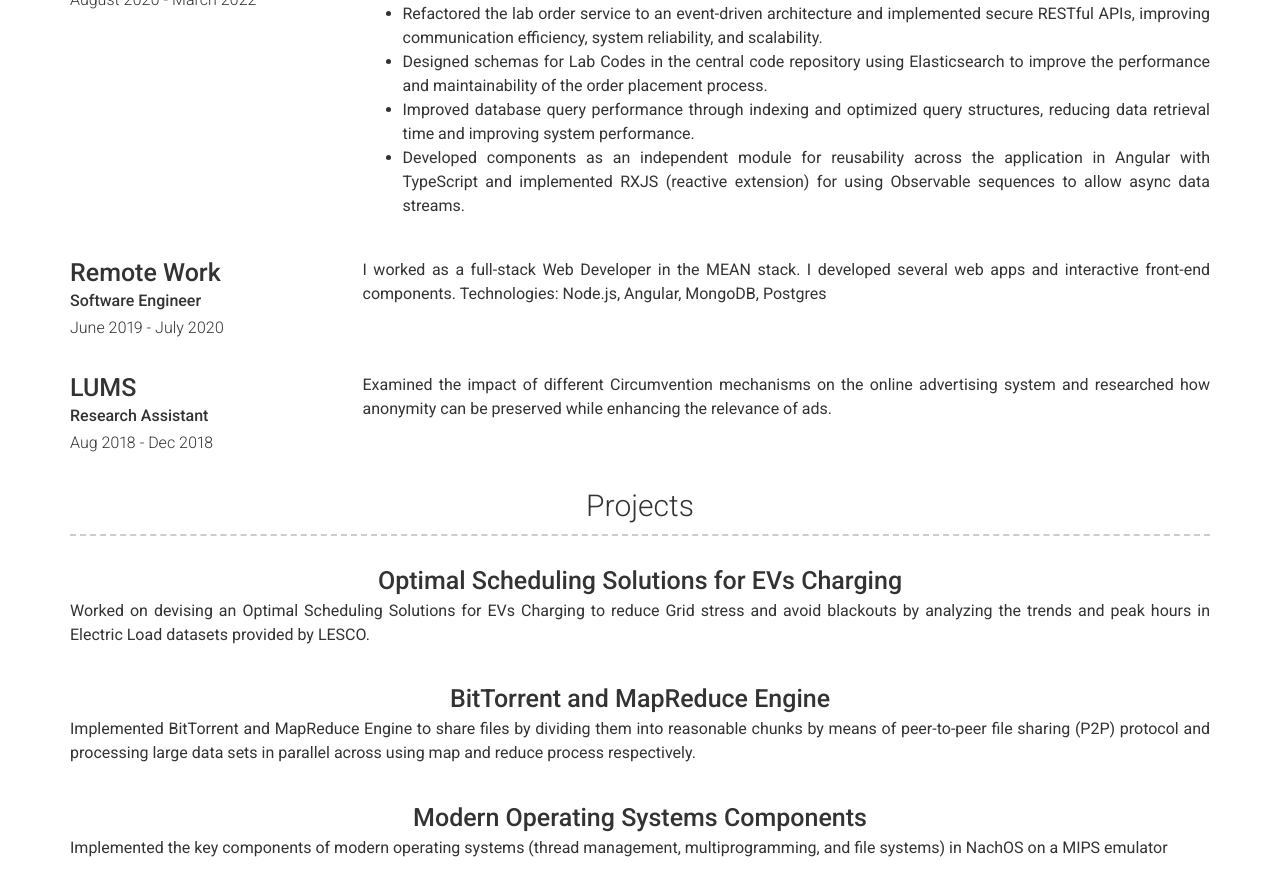
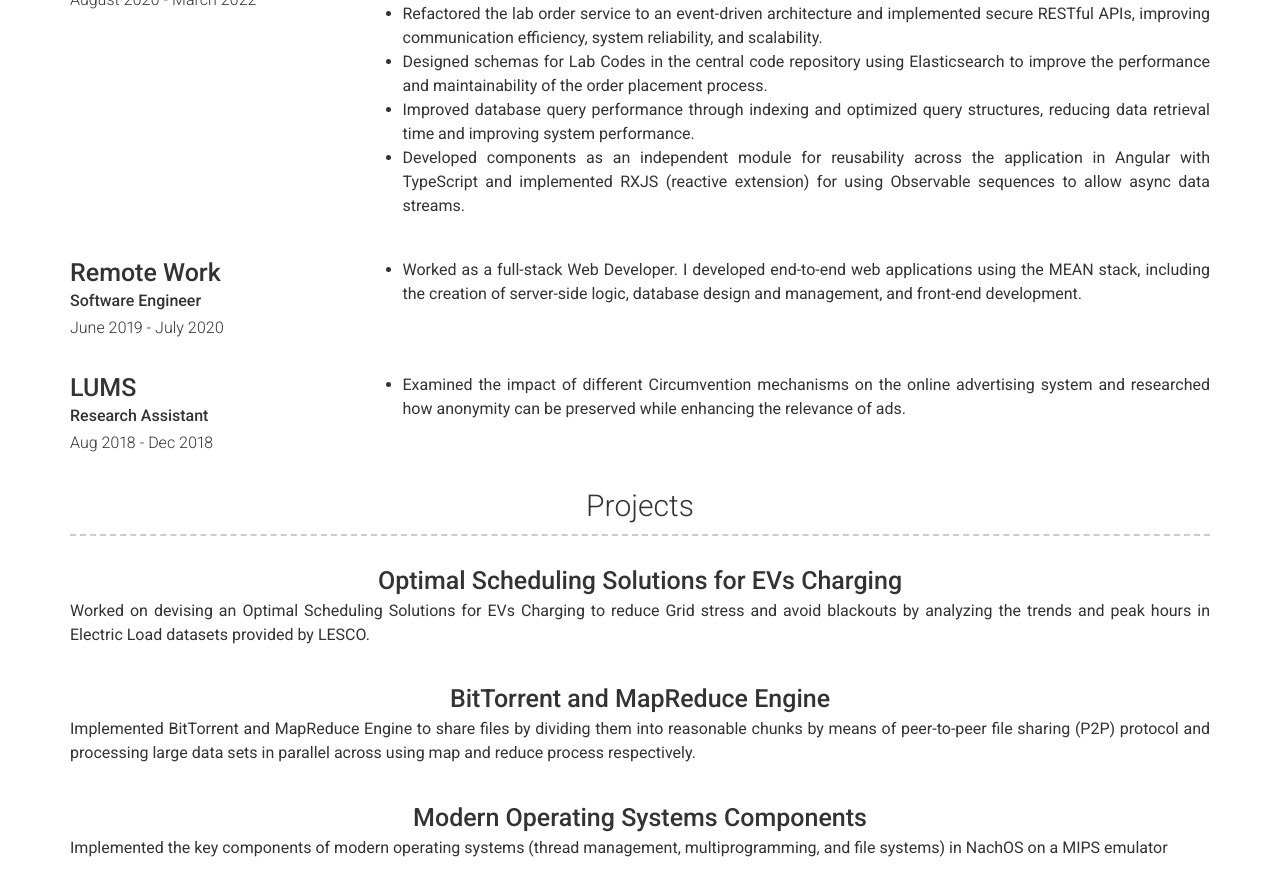
Before and after one commit to sulemanqaiser97/sulemanqaiser97.github.io, a Jekyll site: the page built from index.md, in a window 1280 px wide and 900 px high, scrolled down 981 px. Shown: the top 896 px of the window. Built offline with Jekyll 4.4.1, drawn with Linux system fonts in a browser that asks for light colours; nearby versions of some CDN libraries.

Commit message:
updated config

```diff
--- a/_config.yml
+++ b/_config.yml
@@ -52,13 +52,13 @@ content:
         sub_title: Software Engineer
         caption: June 2019 - July 2020
         description: | # this will include new lines to allow paragraphs
-          I worked as a full-stack Web Developer in the MEAN stack. I developed several web apps and interactive front-end components. Technologies: Node.js, Angular, MongoDB, Postgres
+          * Worked as a full-stack Web Developer. I developed end-to-end web applications using the MEAN stack, including the creation of server-side logic, database design and management, and front-end development.
       - layout: left
         title: LUMS
         sub_title: Research Assistant
         caption: Aug 2018 - Dec 2018
         description: | # this will include new lines to allow paragraphs
-          Examined the impact of different Circumvention mechanisms on the online advertising system and researched how anonymity can be preserved while enhancing the relevance of ads.
+          * Examined the impact of different Circumvention mechanisms on the online advertising system and researched how anonymity can be preserved while enhancing the relevance of ads.
 
   - title: Projects # Title for the section
     layout: list # Type of content section (list/text)
```
